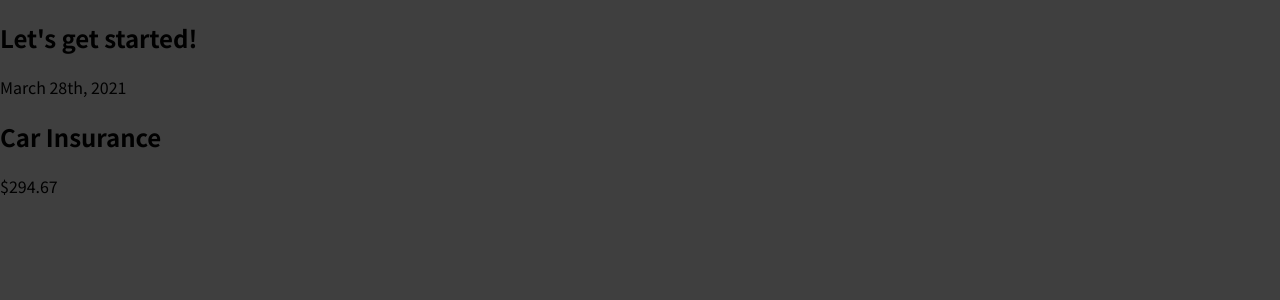
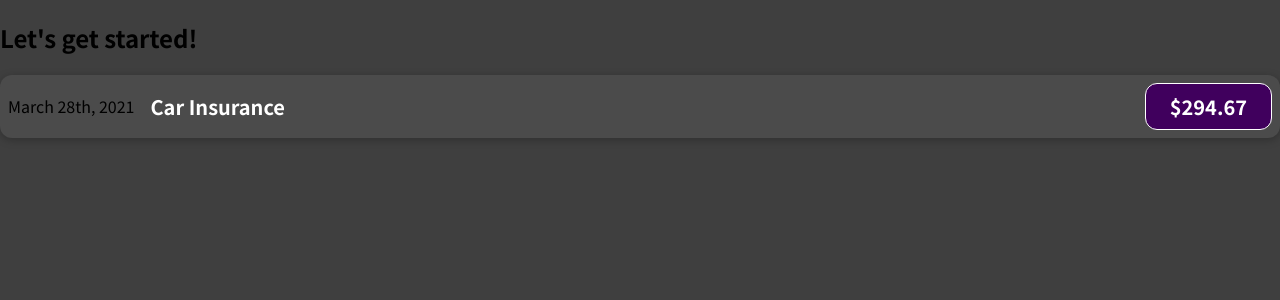
Before and after one commit to Ogaga01/React-Course, a JavaScript app: page / in a window 1280 px wide. Shown: the top 300 px of the page. Built offline with nearby package versions, Linux system fonts and the light colour scheme.

Commit message:
Add first styling component

```diff
--- /dev/null
+++ b/src/components/ExpenseItem.css
@@ -0,0 +1,56 @@
+.expense-item {
+  display: flex;
+  justify-content: space-between;
+  align-items: center;
+  box-shadow: 0 2px 8px rgba(0, 0, 0, 0.25);
+  padding: 0.5rem;
+  margin: 1rem 0;
+  border-radius: 12px;
+  background-color: #4b4b4b;
+}
+
+.expense-item__description {
+  display: flex;
+  flex-direction: column;
+  gap: 1rem;
+  align-items: flex-end;
+  flex-flow: column-reverse;
+  justify-content: flex-start;
+  flex: 1;
+}
+
+.expense-item h2 {
+  color: #3a3a3a;
+  font-size: 1rem;
+  flex: 1;
+  margin: 0 1rem;
+  color: white;
+}
+
+.expense-item__price {
+  font-size: 1rem;
+  font-weight: bold;
+  color: white;
+  background-color: #40005d;
+  border: 1px solid white;
+  padding: 0.5rem;
+  border-radius: 12px;
+}
+
+@media (min-width: 580px) {
+  .expense-item__description {
+    flex-direction: row;
+    align-items: center;
+    justify-content: flex-start;
+    flex: 1;
+  }
+
+  .expense-item__description h2 {
+    font-size: 1.25rem;
+  }
+
+  .expense-item__price {
+    font-size: 1.25rem;
+    padding: 0.5rem 1.5rem;
+  }
+}
--- a/src/components/ExpenseItem.js
+++ b/src/components/ExpenseItem.js
@@ -1,10 +1,12 @@
+import './ExpenseItem.css'
+
 function ExpenseItem() {
     return (
-      <div>
+      <div className='expense-item'>
         <div>March 28th, 2021</div>
-        <div>
+        <div className='expense-item__description'>
           <h2>Car Insurance</h2>
-          <div>$294.67</div>
+          <div className='expense-item__price'>$294.67</div>
         </div>
       </div>
     );
```
